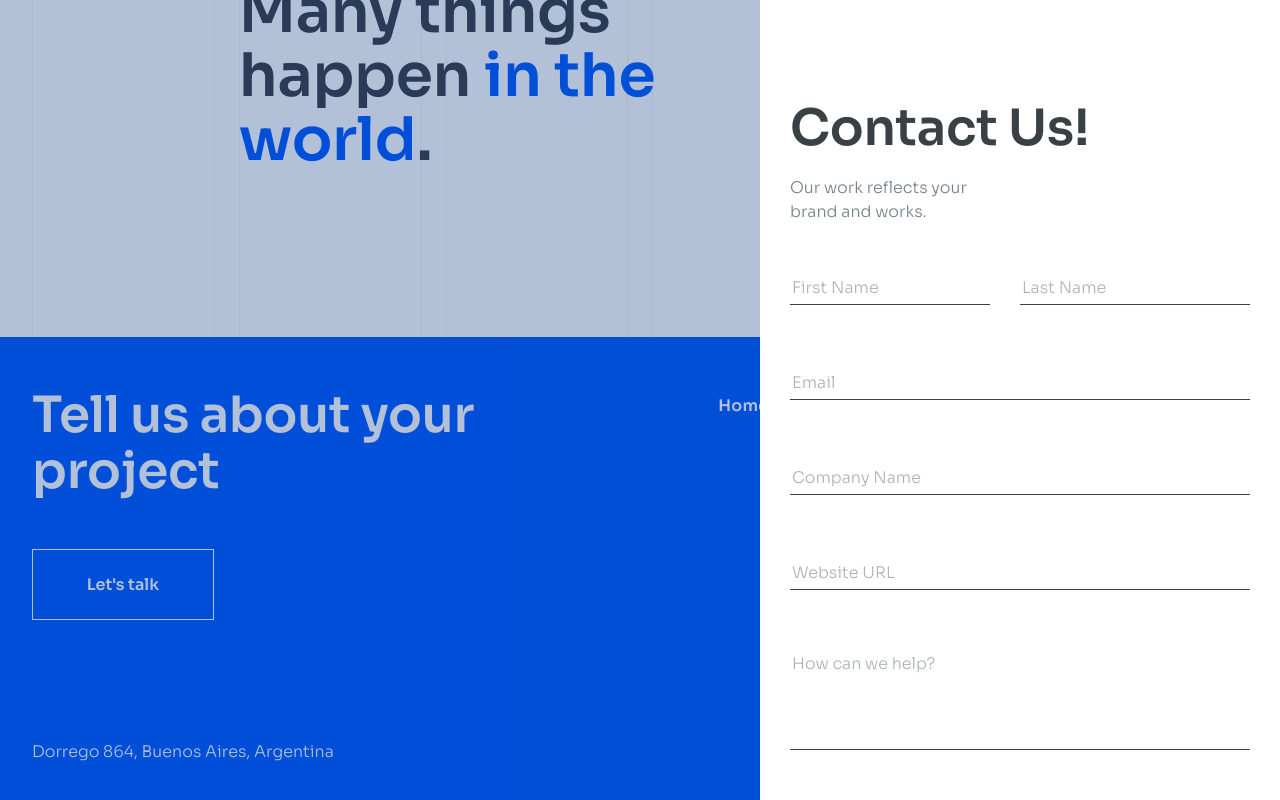
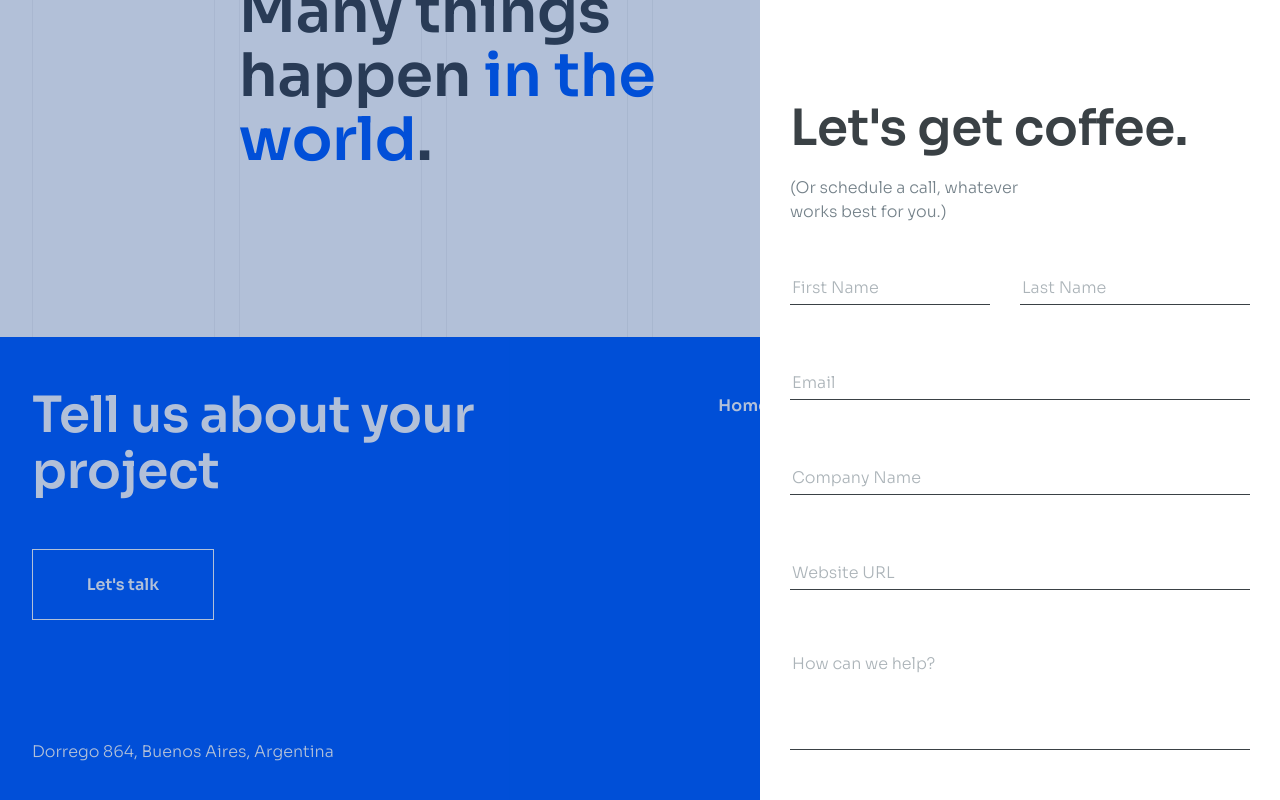
Before and after one commit to urbi-labs/urbi-labs, a Next.js app: page /content/blog in a window 1280 px wide. Both pictures are taken after a click on the button "Let's talk". Shown: the part 260-1060 px from the top of the page. Built offline with nearby package versions, Linux system fonts and the light colour scheme.

Commit message:
Reordered aside menu provider, post fetching wip, client slider wip

```diff
--- a/components/Aside/index.jsx
+++ b/components/Aside/index.jsx
@@ -1,6 +1,6 @@
 import Image from 'next/image';
 import { useCallback, useEffect } from 'react';
-import { useAsideContext } from '../../services/AsideContext';
+import { useAsideContext } from '../../providers/AsideContext';
 import GridContainer from '../GridContainer';
 import GridItem from '../GridItem';
 import {AsideContainer, CloseIcon, CloseNav, ComplementArea, ContentContainer, MainContentArea} from './styles'
--- a/components/CaseStudyLink/styles.js
+++ b/components/CaseStudyLink/styles.js
@@ -3,9 +3,9 @@ import GridItem from "../GridItem";
 import { StyledLink } from '../CustomButtons';
 
 export const CaseStudyItem = styled.div`
-	margin-bottom: 125px;
+	padding-bottom: 125px;
 	@media screen and (max-width: ${props => props.theme.breakpoints.tablet}px) {
-		margin-bottom: 80px;
+		padding-bottom: 80px;
 	}
 `;
 
--- a/components/ContactForm/index.jsx
+++ b/components/ContactForm/index.jsx
@@ -6,12 +6,14 @@ import { PrimaryButton } from "../CustomButtons";
 
 const ContactForm = () => {
 	return (
-    <div style={{padding: '30px', width: '100%'}}>
-      <ContactUsTitle>Contact Us!</ContactUsTitle>
-      <div style={{maxWidth:'200px'}}><h3>Our work reflects your brand and works.</h3></div>
+		<div style={{ padding: '30px', width: '100%' }}>
+			<ContactUsTitle>Let's get coffee.</ContactUsTitle>
+			<p className="h3" style={{ maxWidth: '240px' }}>
+				(Or schedule a call, whatever works best for you.)
+			</p>
 			<Formik
-        initialValues={{ firstName: '' , lastName: '' , email: '' , companyName: '', website: '' , howCanHelp: ''}}
-        onSubmit={ async (values) => {
+				initialValues={{ firstName: '', lastName: '', email: '', companyName: '', website: '', howCanHelp: '' }}
+				onSubmit={async (values) => {
 					await new Promise(resolve => setTimeout(resolve, 500));
 					console.log(JSON.stringify(values, null, 2));
 				}}
@@ -22,17 +24,17 @@ const ContactForm = () => {
 					<Form>
 						<HalfWidthArea>
 							<div>
-                <Field as={CustomInput} required type="text" name="firstName" placeholder="First Name"/>
+								<Field as={CustomInput} required type="text" name="firstName" placeholder="First Name" />
 							</div>
 							<div>
-                <Field as={CustomInput} type="text" name="lastName" placeholder="Last Name"/>
+								<Field as={CustomInput} type="text" name="lastName" placeholder="Last Name" />
 							</div>
 						</HalfWidthArea>
-            <Field as={CustomInput} required type="email" name="email" placeholder="Email"/>
-            <Field as={CustomInput} required type="text" name="companyName" placeholder="Company Name"/>
-            <Field as={CustomInput} type="text" name="website" placeholder="Website URL"/>
-            <Field as={CustomTextArea} required name="howCanHelp" placeholder="How can we help?"/>
-            <div style={{float:'right'}}>
+						<Field as={CustomInput} required type="email" name="email" placeholder="Email" />
+						<Field as={CustomInput} required type="text" name="companyName" placeholder="Company Name" />
+						<Field as={CustomInput} type="text" name="website" placeholder="Website URL" />
+						<Field as={CustomTextArea} required name="howCanHelp" placeholder="How can we help?" />
+						<div style={{ float: 'right' }}>
 							<PrimaryButton width="200px" type="submit" disabled={isSubmitting}>
 								Submit
 							</PrimaryButton>
--- a/components/Layout.js
+++ b/components/Layout.js
@@ -5,7 +5,7 @@ import Footer from './Footer'
 import LayoutBackground from './Background'
 import AsideContainer from './Aside';
 import ContactForm from './ContactForm';
-import { useAsideContext } from '../services/AsideContext';
+import { useAsideContext } from '../providers/AsideContext';
 import MobileMenu from './Navbar/MobileMenu';
 
 
--- a/components/Navbar/MobileMenu.jsx
+++ b/components/Navbar/MobileMenu.jsx
@@ -1,6 +1,6 @@
 import Link from 'next/link'
 import { withTheme } from 'styled-components'
-import { useAsideContext } from '../../services/AsideContext'
+import { useAsideContext } from '../../providers/AsideContext'
 import GridContainer from '../GridContainer'
 import GridItem from '../GridItem'
 
--- a/components/Navbar/index.jsx
+++ b/components/Navbar/index.jsx
@@ -14,7 +14,7 @@ import mobileMenuIcon from '/public/assets/mobile-menu-icon.svg'
 import downArrow from '/public/assets/down-arrow.svg'
 import { useRouter } from "next/router"
 import MobileMenu from "./MobileMenu"
-import { useAsideContext } from "../../services/AsideContext"
+import { useAsideContext } from "../../providers/AsideContext"
 
 
 
--- a/pages/_app.js
+++ b/pages/_app.js
@@ -2,7 +2,7 @@ import { ThemeProvider } from "styled-components";
 import Layout from '../components/Layout'
 import theme from "../styles/theme";
 import '../styles/globals.scss'
-import { AppProvider } from "../services/AsideContext";
+import { AppProvider } from "../providers/AsideContext";
 
 function MyApp({ Component, pageProps }) {
 
```
Also changed, not shown: pages/index.js (+6 -8 lines), providers/AsideContext.jsx (renamed from services/AsideContext.jsx), services/getPosts.js (added), 1 other file (tests, documents, lock files or other folders). Lines whose indentation alone changed are shown as unchanged.
